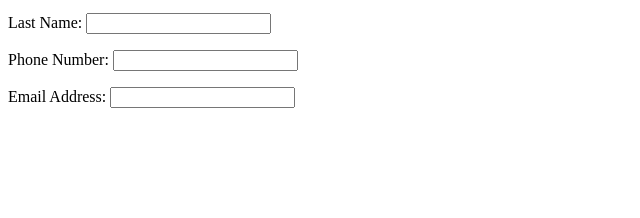
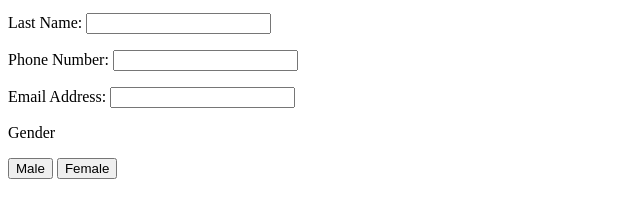
Before and after one commit to mflowers1395/lab4, a plain HTML site: page index.html in a window 1280 px wide. Shown: the part 104-322 px from the top of the page, without its empty margins (0-640 px from the left). Drawn offline with Linux system fonts and the light colour scheme.

Commit message:
Update index.html

```diff
--- a/index.html
+++ b/index.html
@@ -20,6 +20,9 @@
           <p> <label for="name">Email Address:</label>
           <input type="text" id="name" name="name" required> </p>
 
+       <p> Gender </p> <input class="favorite styled"  type="button"  value="Male">
+       <input class="favorite styled"  type="button"  value="Female">
+
     </form>
   </body>
 </html>
```
